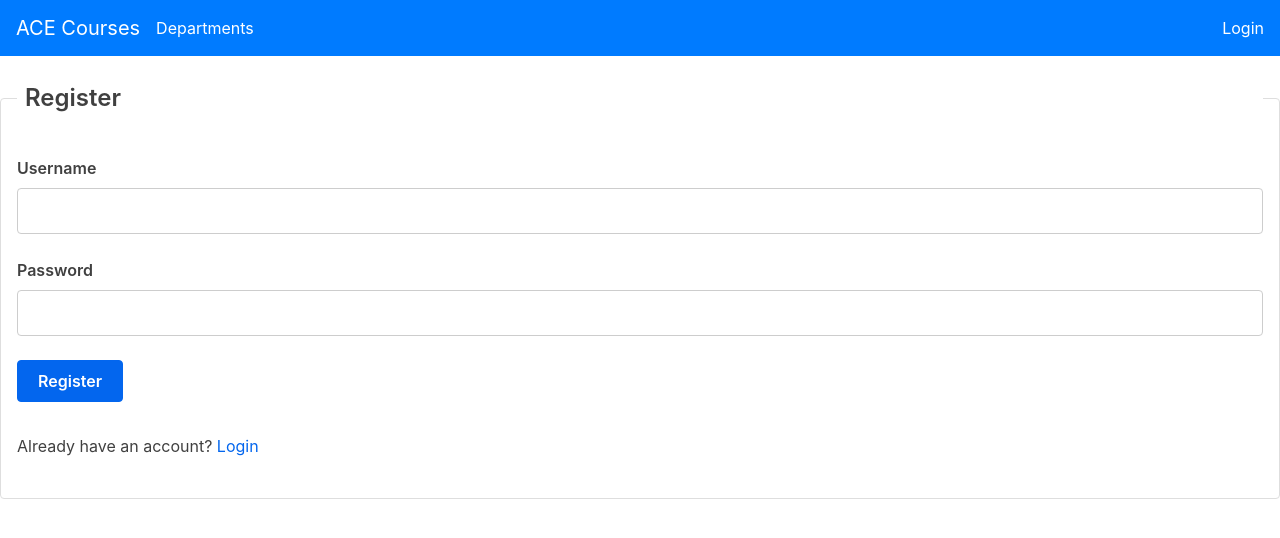
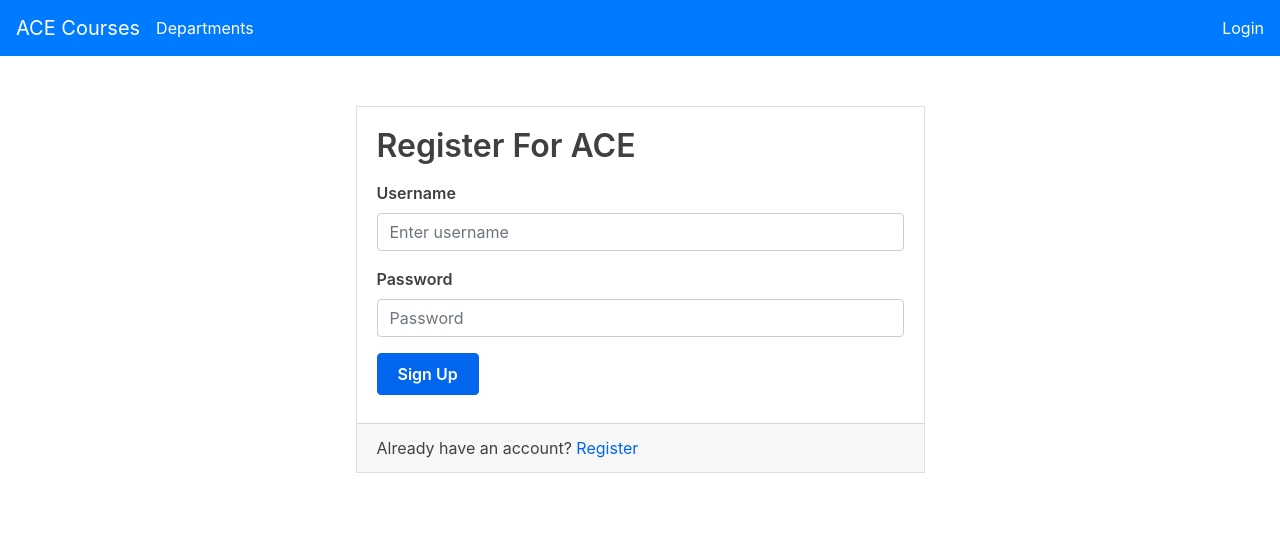
Before and after one commit to christophclarke/ACE, a React (Create React App) app in the folder ace_frontend/: page /register in a window 1280 px wide. Shown: the top 538 px of the page. Built offline with nearby package versions, Linux system fonts and the light colour scheme.

Commit message:
Update UI

```diff
--- a/ace_frontend/src/App.js
+++ b/ace_frontend/src/App.js
@@ -1,6 +1,6 @@
 import React, { Component } from 'react';
 import Home from './Home'
-import DepartmentList from './DepartmentList'
+import DepartmentSearch from './DepartmentSearch'
 import DepartmentDescription from './DepartmentDescription'
 import AceNav from './AceNav'
 import UserView from './UserView'
@@ -197,7 +197,7 @@ class App extends Component {
                     />
 
                     {/* The route to the department search */}
-                    <Route exact path="/search/departments" render={props => <DepartmentList {...props} url={this.state.url} />} />
+                    <Route exact path="/search/departments" render={props => <DepartmentSearch {...props} url={this.state.url} isAuthenticated={this.state.isAuthenticated}/>} />
 
                     {/* The route to a specific course section */}
                     {/* <Route path="/:department/:course/:section" render={(props) =>
@@ -210,6 +210,8 @@ class App extends Component {
                         path="/search/:department"
                         render={props => <DepartmentDescription
                             {...props}
+                            isAuthenticated={this.state.isAuthenticated}
+                            userData={this.state.userData}
                             url={this.state.url}
                             department={props.match.params.department}
                             handleSectionAdd={(sectionId) => this.addSection(sectionId)}
--- a/ace_frontend/src/CourseCard.js
+++ b/ace_frontend/src/CourseCard.js
@@ -2,6 +2,7 @@ import React, { Component } from 'react';
 import Card from 'react-bootstrap/Card'
 import Collapse from 'react-bootstrap/Collapse'
 import { BrowserRouter as Router, Route, Link, Switch } from "react-router-dom";
+import moment from "moment";
 
 
 const axios = require('axios');
@@ -49,8 +50,8 @@ class CourseCard extends Component {
 
     render() {
         const info = this.state.sections.map((entry, index) => {
-            var begin = new Date('1970-01-01T' + entry['time_begin'] + 'Z');
-            var end = new Date('1970-01-01T' + entry['time_end'] + 'Z');
+            var begin = moment(entry['time_begin'], "HH:mm:ss");
+            var end = moment(entry['time_end'], "HH:mm:ss");
             return (
                 <li key={entry['section_number']}>
                     {`${entry['section_number']} | ${entry['instructor']} \xa0\xa0\xa0\xa0`}
@@ -61,7 +62,8 @@ class CourseCard extends Component {
                         {entry['thursday'] ? "Th " : ""}
                         {entry['friday'] ? "F " : ""}
                         {entry['saturday'] ? "S " : ""}
-                        {`${begin.getHours()}:${begin.getMinutes()} - ${end.getHours()}:${end.getMinutes()}`}
+                        &nbsp; @ &nbsp;
+                        {begin.isValid() ? begin.format('LT') : "TBD"} - {end.isValid() ? end.format('LT') : "TBD"}
                     </span>
                 </li>
             )
@@ -78,7 +80,7 @@ class CourseCard extends Component {
             <Card>
                 <Card.Header as="h4">
                     <Link to={`/search/${this.props.data['department']}/${this.props.data['course_number']}`}>
-                        {this.props.data['course_number']}
+                        {`${this.props.department} ${this.props.data['course_number']}`}
                     </Link>
                 </Card.Header>
                 <Card.Body>
--- a/ace_frontend/src/CourseDescription.js
+++ b/ace_frontend/src/CourseDescription.js
@@ -1,6 +1,7 @@
 import React, {Component} from 'react';
 import axios from 'axios';
 import SectionCard from "./SectionCard";
+import {Col, Container, Row} from "react-bootstrap";
 
 class CourseDescription extends Component {
     constructor(props) {
@@ -34,7 +35,9 @@ class CourseDescription extends Component {
         axios.get(sectionsUrl)
             .then((response) => {
                 console.log(response.data);
-                const data = response.data.sort((a, b) => {return a.section_number > b.section_number});
+                const data = response.data.sort((a, b) => {
+                    return a.section_number > b.section_number
+                });
                 this.setState({
                     sections: data
                 });
@@ -55,6 +58,7 @@ class CourseDescription extends Component {
             return (
                 <SectionCard
                     key={index}
+                    userData={this.props.userData}
                     sectionData={value}
                     handleSectionAdd={(sectionId) => this.props.handleSectionAdd(sectionId)}
                 />
@@ -62,10 +66,14 @@ class CourseDescription extends Component {
         });
 
         return (
-            <div>
-                <h2>{this.props.department} {this.props.course}</h2>
-                {sections}
-            </div>
+            <Container>
+                <Row>
+                    <Col>
+                        <h2>{this.props.department} {this.props.course}</h2>
+                        {sections}
+                    </Col>
+                </Row>
+            </Container>
         )
     }
 }
--- a/ace_frontend/src/CourseList.js
+++ b/ace_frontend/src/CourseSearch.js
@@ -6,7 +6,7 @@ import CourseCard from './CourseCard.js'
 const axios = require('axios');
 
 
-class CourseList extends Component {
+class CourseSearch extends Component {
 
     constructor(props) {
         super(props);
@@ -80,4 +80,4 @@ class CourseList extends Component {
     }
 }
 
-export default CourseList;
+export default CourseSearch;
--- a/ace_frontend/src/Register.js
+++ b/ace_frontend/src/Register.js
@@ -1,5 +1,6 @@
 import React from 'react'
 import {Link, Redirect} from 'react-router-dom'
+import {Button, Card, Col, Container, Form, Row} from "react-bootstrap";
 
 const axios = require('axios');
 
@@ -40,37 +41,49 @@ class Register extends React.Component {
             return <Redirect to="/" />
         }
         return (
-            <form onSubmit={this.onSubmit}>
-                <fieldset>
-                    <legend>Register</legend>
-                    {/* {this.props.errors.length > 0 && (
-                        <ul>
-                            {this.props.errors.map(error => (
-                                <li key={error.field}>{error.message}</li>
-                            ))}
-                        </ul>
-                    )} */}
-                    <p>
-                        <label htmlFor="username">Username</label>
-                        <input
-                            type="text" id="username"
-                            onChange={e => this.setState({ username: e.target.value })} />
-                    </p>
-                    <p>
-                        <label htmlFor="password">Password</label>
-                        <input
-                            type="password" id="password"
-                            onChange={e => this.setState({ password: e.target.value })} />
-                    </p>
-                    <p>
-                        <button type="submit">Register</button>
-                    </p>
+            <Container>
+                <Row className={'mt-5'}>
+                    <Col sm={{span: 6, offset: 3}}>
+                        <Card>
+                            <Card.Body>
+                                <Card.Title>
+                                    <h2>Register For ACE</h2>
+                                </Card.Title>
+                                <Form onSubmit={this.onSubmit}>
+                                    <Form.Group controlId="formBasicEmail">
+                                        <Form.Label>Username</Form.Label>
+                                        <Form.Control
+                                            name="username"
+                                            type="text"
+                                            placeholder="Enter username"
+                                            onChange={e => this.setState({username: e.target.value})}
+                                        />
+                                        {/*<Form.Text className="text-muted">*/}
+                                        {/*    We'll never share your email with anyone else.*/}
+                                        {/*</Form.Text>*/}
+                                    </Form.Group>
 
-                    <p>
-                        Already have an account? <Link to="/login">Login</Link>
-                    </p>
-                </fieldset>
-            </form>
+                                    <Form.Group controlId="formBasicPassword">
+                                        <Form.Label>Password</Form.Label>
+                                        <Form.Control
+                                            name="password"
+                                            type="password"
+                                            placeholder="Password"
+                                            onChange={e => this.setState({password: e.target.value})}
+                                        />
+                                    </Form.Group>
+                                    <Button variant="primary" type="submit">
+                                        Sign Up
+                                    </Button>
+                                </Form>
+                            </Card.Body>
+                            <Card.Footer>
+                                Already have an account? <Link to="/login">Register</Link>
+                            </Card.Footer>
+                        </Card>
+                    </Col>
+                </Row>
+            </Container>
         )
     }
 }
--- a/ace_frontend/src/UserInfo.js
+++ b/ace_frontend/src/UserInfo.js
@@ -1,12 +1,23 @@
 import React, {Component} from 'react';
-import {Card} from 'react-bootstrap'
+import {Button, Card, Col, Container, Row} from 'react-bootstrap'
 
 class UserInfo extends Component {
     render() {
         return (
-            <div>
-                <Card body><h2>{this.props.username}</h2></Card>
-            </div>
+            <Card>
+                <Card.Body>
+                    <Container>
+                        <Row>
+                            <Col sm={{span: 4}}>
+                                <h2>{this.props.username}</h2>
+                            </Col>
+                            <Col sm={{span: 4, offset: 8}}>
+                                <Button onClick={this.props.handleLogout}>Logout</Button>
+                            </Col>
+                        </Row>
+                    </Container>
+                </Card.Body>
+            </Card>
         );
     }
 }
```
Also changed, not shown: ace_frontend/src/Login.js (+4 -29 lines), ace_frontend/src/SectionCard.js (+84 -5 lines), ace_frontend/src/UserView.js (+10 -27 lines).
